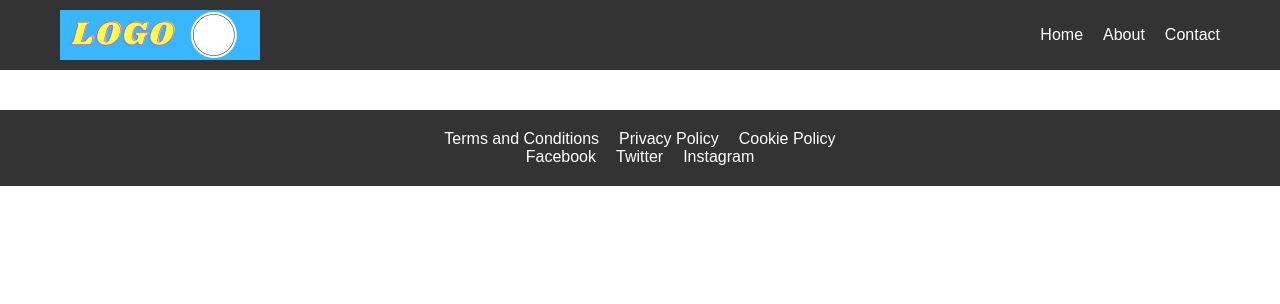
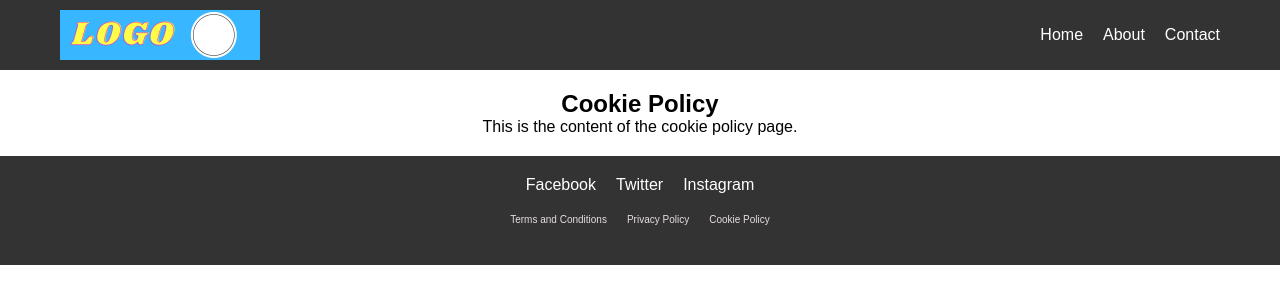
Before and after one commit to emanoj1/boilerplate-react-node-js, a React (Create React App) app: page /cookie in a window 1280 px wide. Shown: the top 304 px of the page. Built offline with nearby package versions, Linux system fonts and the light colour scheme.

Commit message:
Set footer link pages and style

```diff
--- a/src/App.js
+++ b/src/App.js
@@ -5,6 +5,9 @@ import Footer from './components/Footer';
 import Home from './pages/Home';
 import About from './pages/About';
 import Contact from './pages/Contact';
+import TermsAndConditions from './pages/TermsAndConditions';
+import PrivacyPolicy from './pages/PrivacyPolicy';
+import CookiePolicy from './pages/CookiePolicy';
 import './App.css';
 
 const App = () => {
@@ -17,6 +20,9 @@ const App = () => {
             <Route path="/" element={<Home />} />
             <Route path="/about" element={<About />} />
             <Route path="/contact" element={<Contact />} />
+            <Route path="/terms" element={<TermsAndConditions />} />
+            <Route path="/privacy" element={<PrivacyPolicy />} />
+            <Route path="/cookie" element={<CookiePolicy />} />
           </Routes>
         </main>
         <Footer />
--- a/src/components/Footer.css
+++ b/src/components/Footer.css
@@ -29,6 +29,24 @@ footer {
     display: inline-block;
   }
 
+  .footer-links {
+    display: flex;
+    flex-direction: row;
+    justify-content: center;
+    gap: 20px; /* Add some gap between links */
+    font-size: 10px; /* Reduce font size */
+    padding: 20px;
+  }
+
+  .footer-links a {
+    color: #e8dfdf; /* Change link color if needed */
+    text-decoration: none;
+  }
+
+  .footer-links a:hover {
+    text-decoration: underline;
+  }
+
   @media (max-width: 768px) {
     footer ul li {
       display: block;
--- a/src/components/Footer.js
+++ b/src/components/Footer.js
@@ -1,19 +1,22 @@
 import React from 'react';
+import { Link } from 'react-router-dom';
 import './Footer.css'; // Add styling as needed
 
 const Footer = () => {
   return (
     <footer>
-      <ul>
-        <li><a href="/terms-and-conditions">Terms and Conditions</a></li>
-        <li><a href="/privacy-policy">Privacy Policy</a></li>
-        <li><a href="/cookie-policy">Cookie Policy</a></li>
-      </ul>
       <div className="social-media">
         <a href="https://facebook.com">Facebook</a>
         <a href="https://twitter.com">Twitter</a>
         <a href="https://instagram.com">Instagram</a>
       </div>
+
+      <div className="footer-links">
+        <Link to="/terms">Terms and Conditions</Link>
+        <Link to="/privacy">Privacy Policy</Link>
+        <Link to="/cookie">Cookie Policy</Link>
+      </div>
+
     </footer>
   );
 };
--- /dev/null
+++ b/src/pages/CookiePolicy.jsx
@@ -0,0 +1,12 @@
+import React from 'react';
+
+const CookiePolicy = () => {
+  return (
+    <div>
+      <h2>Cookie Policy</h2>
+      <p>This is the content of the cookie policy page.</p>
+    </div>
+  );
+};
+
+export default CookiePolicy;
--- /dev/null
+++ b/src/pages/PrivacyPolicy.jsx
@@ -0,0 +1,12 @@
+import React from 'react';
+
+const PrivacyPolicy = () => {
+  return (
+    <div>
+      <h2>Privacy Policy</h2>
+      <p>This is the content of the cookie policy page.</p>
+    </div>
+  );
+};
+
+export default PrivacyPolicy;
--- /dev/null
+++ b/src/pages/TermsAndConditions.jsx
@@ -0,0 +1,12 @@
+import React from 'react';
+
+const TermsAndConditions = () => {
+  return (
+    <div>
+      <h2>Terms and Conditions</h2>
+      <p>This is the content of the Terms and Conditions page.</p>
+    </div>
+  );
+};
+
+export default TermsAndConditions;
```
